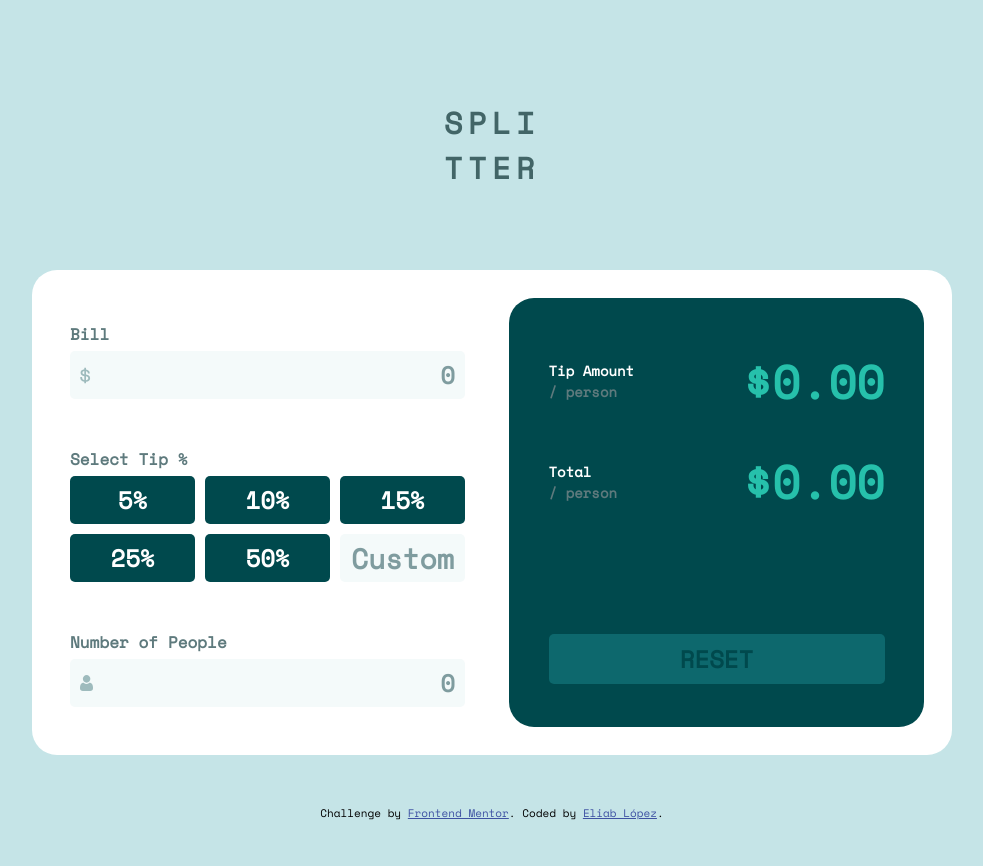
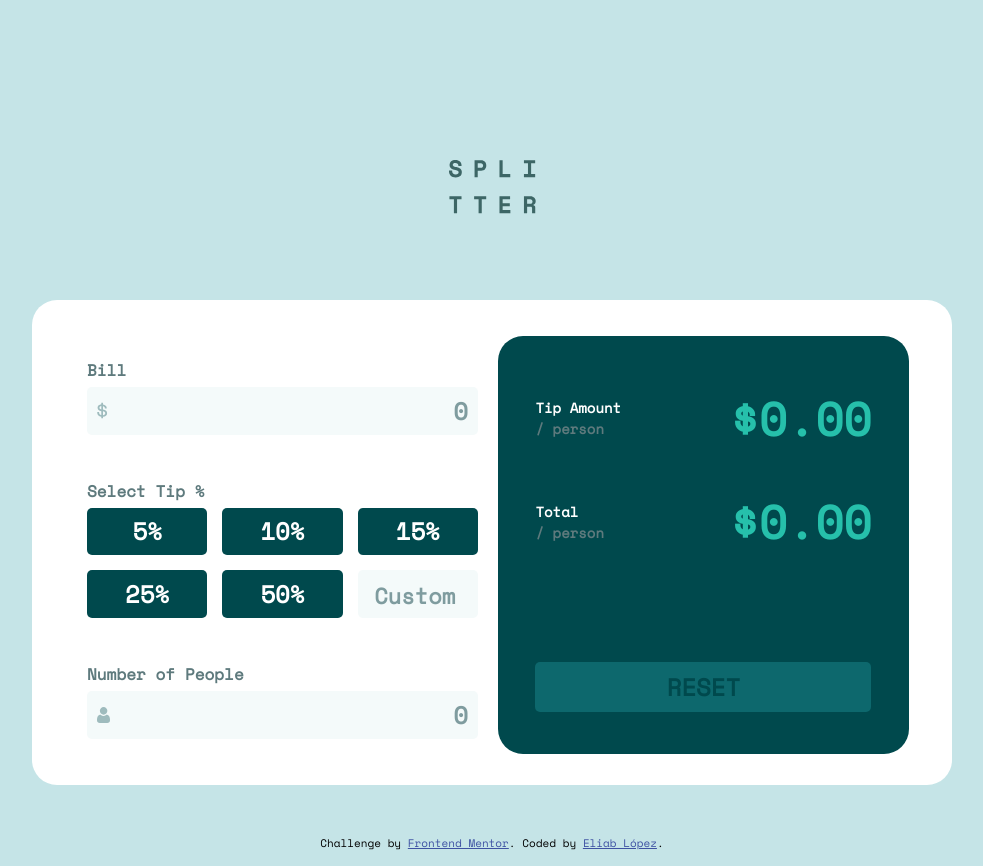
Before and after one commit to EliabLM/tip-calculator-app-main, a website: page src/index.html in a window 1280 px wide. Shown: the whole page, without its empty margins (148-1131 px from the left). Before the commit the page ends 821 px from the top, so only its background shows below. Drawn offline with nearby package versions, Linux system fonts and the light colour scheme.

Commit message:
diseño responsivo agregado, falta actualizar el readme.md

```diff
--- a/src/index.html
+++ b/src/index.html
@@ -2,16 +2,17 @@
 <html lang="en">
 <head>
   <meta charset="UTF-8">
-  <meta name="viewport" content="width=device-width, initial-scale=1.0"> <!-- displays site properly based on user's device -->
-
+  <meta name="viewport" content="width=device-width, initial-scale=1.0">
   <link rel="icon" type="image/png" sizes="32x32" href="../images/favicon-32x32.png">
-  <link rel="stylesheet" href="./styles.css">
+  <link rel="stylesheet" href="./styles/styles.css">
+  <link rel="stylesheet" href="./styles/desktop.css" media="(min-width: 930px)">
   <title>Frontend Mentor | Tip calculator app</title>
 </head>
 <body>
   <!-- titulo -->
   <header>
-    <h1 class="title">spli<br>tter</h1>
+    <img src="../images/logo.svg" alt="Logo">
+    <!-- <h1 class="title">spli<br>tter</h1> -->
   </header>
 
   <!-- Tarjeta principal -->
--- /dev/null
+++ b/src/styles/desktop.css
@@ -0,0 +1,140 @@
+@media (min-width: 930px) {
+	header {
+		margin-top: 160px;
+		margin-bottom: 86px;
+	}
+
+	.container {
+		flex-direction: row;
+		border-radius: var(--border-radius);
+		margin: 50px auto 50px;
+		width: 920px;
+		height: 485px;
+		padding: 15px;
+		background: var(--clr-white);
+		justify-content: space-between;
+	}
+
+	/* ==================================================== */
+	/* ================= Section entradas ================= */
+	/* ==================================================== */
+	.section-entradas {
+		/* outline: 1px solid; */
+		display: flex;
+		flex-direction: column;
+		justify-content: space-between;
+		background: var(--clr-white);
+		width: 415px;
+		height: 418px;
+		border-radius: var(--border-radius);
+		overflow: hidden;
+		margin-bottom: 30px;
+		margin: 0px 0px 0px 30px;
+	}
+
+	/* FACTURA */
+	.factura-total {
+		margin: 24px 10px 20px 10px;
+	}
+
+	.porcentajes-propina {
+		margin: 24px 10px 20px 10px;
+	}
+
+	.porcentajes-propina-btns {
+		display: grid;
+		height: 110px;
+		grid-gap: 15px;
+		grid-template-columns: repeat(3, 1fr);
+		grid-template-rows: 1fr 1fr;
+	}
+
+	.input-porcentajes-propina {
+		height: 48px;
+	}
+
+	.input-porcentajes-propina::placeholder {
+		text-align: center;
+	}
+
+	.numero-personas {
+		margin: 24px 10px 20px 10px;
+	}
+
+	.numero-personas__title h4 {
+		font-size: 18px;
+		margin-bottom: 3px;
+	}
+
+	.no-mostrar {
+		visibility: hidden;
+	}
+
+	/* ==================================================== */
+	/* ================= Section salidas ================= */
+	/* ==================================================== */
+	.section-salidas {
+		display: flex;
+		flex-direction: column;
+		justify-content: space-around;
+		background: var(--clr-very-dark-cyan);
+		width: 415px;
+		height: 418px;
+		border-radius: var(--border-radius);
+		margin-right: 28px;
+		overflow: hidden;
+		margin-bottom: 10px;
+	}
+
+	.propina-persona {
+		display: flex;
+		justify-content: space-between;
+		align-items: center;
+		width: 336px;
+		height: 50px;
+		align-self: center;
+		margin: 20px 10px 15px 10px;
+	}
+
+	.propina-persona h4 {
+		color: var(--clr-primary-1);
+		font-size: 46px;
+	}
+
+	.propina-total {
+		display: flex;
+		justify-content: space-between;
+		align-items: center;
+		width: 336px;
+		height: 50px;
+		align-self: center;
+		margin: 24px 10px 20px 10px;
+	}
+
+	.propina-total h4 {
+		color: var(--clr-primary-1);
+		font-size: 46px;
+	}
+
+	.reset {
+		width: 336px;
+		height: 50px;
+		margin: 80px 0px 20px 0px;
+		border: none;
+		align-self: center;
+	}
+
+	.btn-reset {
+		width: 100%;
+		height: 100%;
+		border: none;
+		border-radius: 5px;
+		font-family: var(--fs-primary);
+		font-size: var(--fs-primary);
+		font-weight: bold;
+		text-transform: uppercase;
+		color: var(--clr-very-dark-cyan);
+		background-color: rgb(13, 104, 109);
+		cursor: pointer;
+	}
+}
--- a/src/styles.css
+++ b/src/styles/styles.css
@@ -20,6 +20,7 @@
 
 	/* Algunas configuraciones */
 	--max-width: 1440px;
+	--min-widht: 375px;
 	--fixed-width: 620px;
 	--border-radius: 25px;
 }
@@ -39,26 +40,23 @@ body {
 	font-size: var(--fs-primary);
 }
 
-.title {
-	text-align: center;
-	letter-spacing: 0.35rem;
-	text-transform: uppercase;
-	color: rgb(66, 101, 103);
-	align-content: center;
-	margin: 100px auto 80px;
-	font-size: 30px;
+header {
+	display: flex;
+	justify-content: center;
+	margin-top: 50px;
+	margin-bottom: 40px;
+	width: 100%;
+	min-width: var(--min-widht);
 }
 
 .container {
 	display: flex;
+	flex-direction: column;
+	align-items: center;
+	margin: 0px auto 50px;
+	width: var(--min-widht);
+	background: var(--clr-white);
 	border-radius: var(--border-radius);
-	margin: 50px auto 50px;
-	width: 920px;
-	height: 485px;
-	padding-top: 28px;
-	padding-bottom: 28px;
-	background: var(--clr-white);
-	justify-content: space-between;
 }
 
 /* Elimina decoradores de los inputs tipo numero */
@@ -74,19 +72,20 @@ input[type="number"] {
 /* ==================================================== */
 /* ================= Section entradas ================= */
 /* ==================================================== */
+
 .section-entradas {
 	display: flex;
 	flex-direction: column;
 	justify-content: space-between;
-	background: var(--clr-white);
-	width: 415px;
-	border-radius: var(--border-radius);
-	margin-left: 28px;
+	width: 330px;
+	height: 450px;
+	margin: 10px;
 	overflow: hidden;
 }
 
+/* FACTURA */
 .factura-total {
-	margin: 24px 10px 20px 10px;
+	margin: 24px 10px 15px 10px;
 }
 
 .factura-total h3 {
@@ -97,7 +96,7 @@ input[type="number"] {
 
 .input-factura-total {
 	background-color: var(--clr-light-grayish-cyan-2);
-	background-image: url(../images/icon-dollar.svg);
+	background-image: url(../../images/icon-dollar.svg);
 	background-repeat: no-repeat;
 	background-position: 10px center;
 	padding-right: 10px;
@@ -121,8 +120,9 @@ input[type="number"] {
 	color: var(--clr-dark-grayish-cyan-2);
 }
 
+/* BOTONES DE PORCENTAJES */
 .porcentajes-propina {
-	margin: 24px 10px 20px 10px;
+	margin: 15px 10px 15px 10px;
 }
 
 .porcentajes-propina h3 {
@@ -133,9 +133,10 @@ input[type="number"] {
 
 .porcentajes-propina-btns {
 	display: grid;
-	grid-gap: 10px;
-	grid-template-columns: repeat(3, 1fr);
-	grid-template-rows: 1fr 1fr;
+	height: 176px;
+	grid-gap: 18px;
+	grid-template-columns: repeat(2, 1fr);
+	grid-template-rows: 1fr 1fr 1fr;
 }
 
 .btn {
@@ -170,12 +171,14 @@ input[type="number"] {
 	font-weight: bold;
 	text-align: right;
 	width: 100%;
-	height: 48px;
+	height: 47px;
 	border: none;
 }
 
 .input-porcentajes-propina::placeholder {
-	text-align: center;
+	font-size: 22px;
+	text-align: right;
+	margin-right: 6px;
 }
 
 .input-porcentajes-propina:focus {
@@ -183,8 +186,9 @@ input[type="number"] {
 	border: 2px solid var(--clr-primary-1);
 }
 
+/* NUMERO DE PERSONAS */
 .numero-personas {
-	margin: 24px 10px 20px 10px;
+	margin: 15px 10px 20px 10px;
 }
 
 .numero-personas__title {
@@ -199,22 +203,21 @@ input[type="number"] {
 }
 
 .numero-personas__title h4 {
-	font-size: 18px;
-	margin-bottom: 3px;
+	font-size: 16px;
+	margin-bottom: 5px;
 }
 
 .show-title {
 	color: orange;
 }
 
-/* Quitar con JavaScript */
 .no-mostrar {
 	visibility: hidden;
 }
 
 .input-numero-personas {
 	background-color: var(--clr-light-grayish-cyan-2);
-	background-image: url(../images/icon-person.svg);
+	background-image: url(../../images/icon-person.svg);
 	background-repeat: no-repeat;
 	background-position: 10px center;
 	padding-right: 10px;
@@ -242,21 +245,21 @@ input[type="number"] {
 	flex-direction: column;
 	justify-content: space-around;
 	background: var(--clr-very-dark-cyan);
-	width: 415px;
-	border-radius: var(--border-radius);
-	margin-right: 28px;
+	width: 330px;
+	height: 260px;
+	border-radius: 20px;
+	margin: 15px 10px 30px 10px;
 	overflow: hidden;
+	padding: 30px 10px 15px 10px;
 }
 
 .propina-persona {
-	/* outline: 1px solid white; */
 	display: flex;
 	justify-content: space-between;
 	align-items: center;
-	width: 336px;
+	width: 286px;
 	height: 50px;
 	align-self: center;
-	margin: 55px 10px 20px 10px;
 }
 
 .propina-persona h3 {
@@ -271,17 +274,16 @@ input[type="number"] {
 
 .propina-persona h4 {
 	color: var(--clr-primary-1);
-	font-size: 46px;
+	font-size: 30px;
 }
 
 .propina-total {
 	display: flex;
 	justify-content: space-between;
 	align-items: center;
-	width: 336px;
+	width: 286px;
 	height: 50px;
 	align-self: center;
-	margin: 24px 10px 20px 10px;
 }
 
 .propina-total h3 {
@@ -295,13 +297,12 @@ input[type="number"] {
 
 .propina-total h4 {
 	color: var(--clr-primary-1);
-	font-size: 46px;
+	font-size: 30px;
 }
 
 .reset {
-	width: 336px;
+	width: 286px;
 	height: 50px;
-	margin: 100px 10px 40px 10px;
 	border: none;
 	align-self: center;
 }
@@ -312,7 +313,7 @@ input[type="number"] {
 	border: none;
 	border-radius: 5px;
 	font-family: var(--fs-primary);
-	font-size: var(--fs-primary);
+	font-size: 20px;
 	font-weight: bold;
 	text-transform: uppercase;
 	color: var(--clr-very-dark-cyan);
@@ -327,6 +328,10 @@ input[type="number"] {
 /* ================================================ */
 /* ==================== Footer ==================== */
 /* ================================================ */
+footer {
+	padding-bottom: 15px;
+}
+
 .attribution {
 	text-align: center;
 	font-size: 11px;
```
